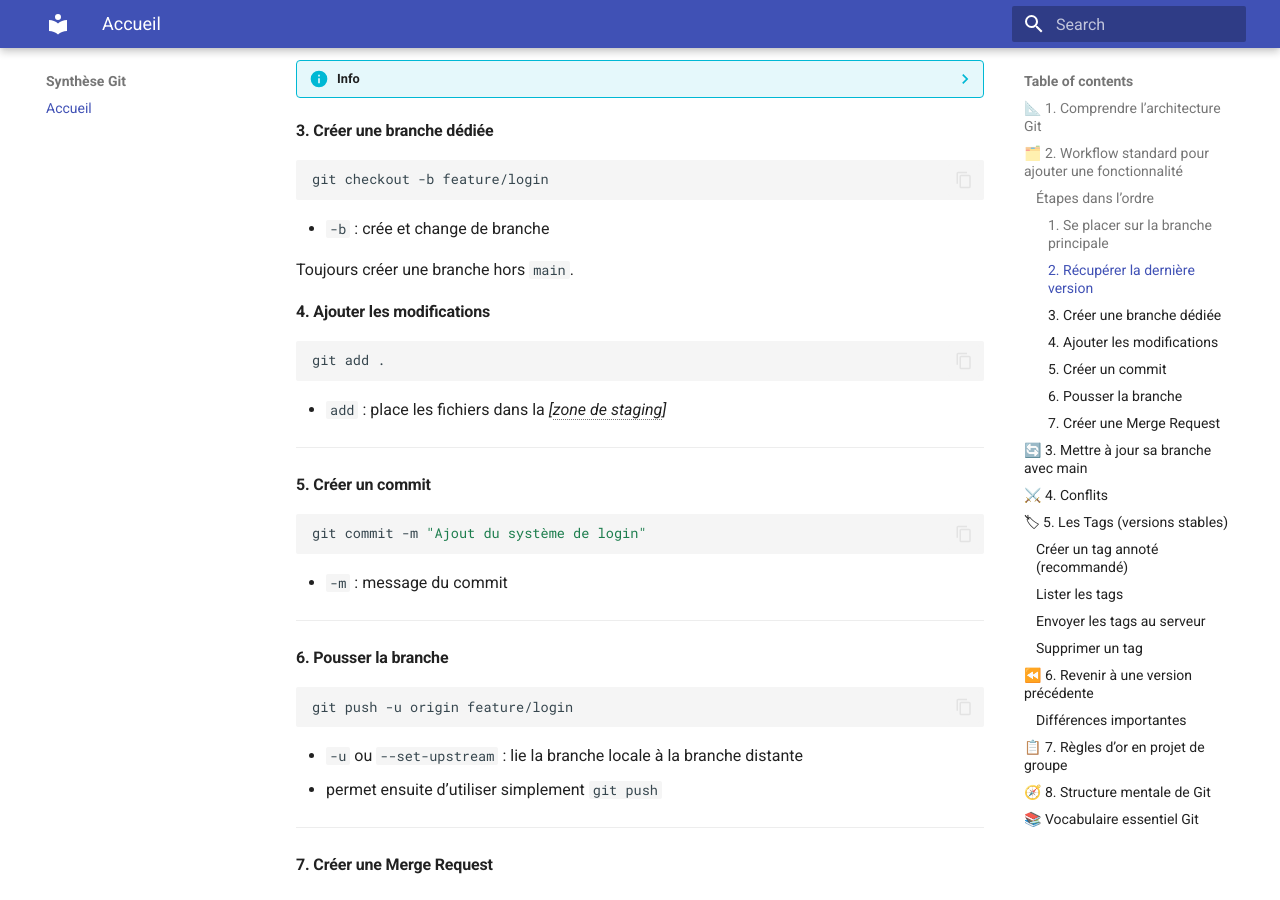
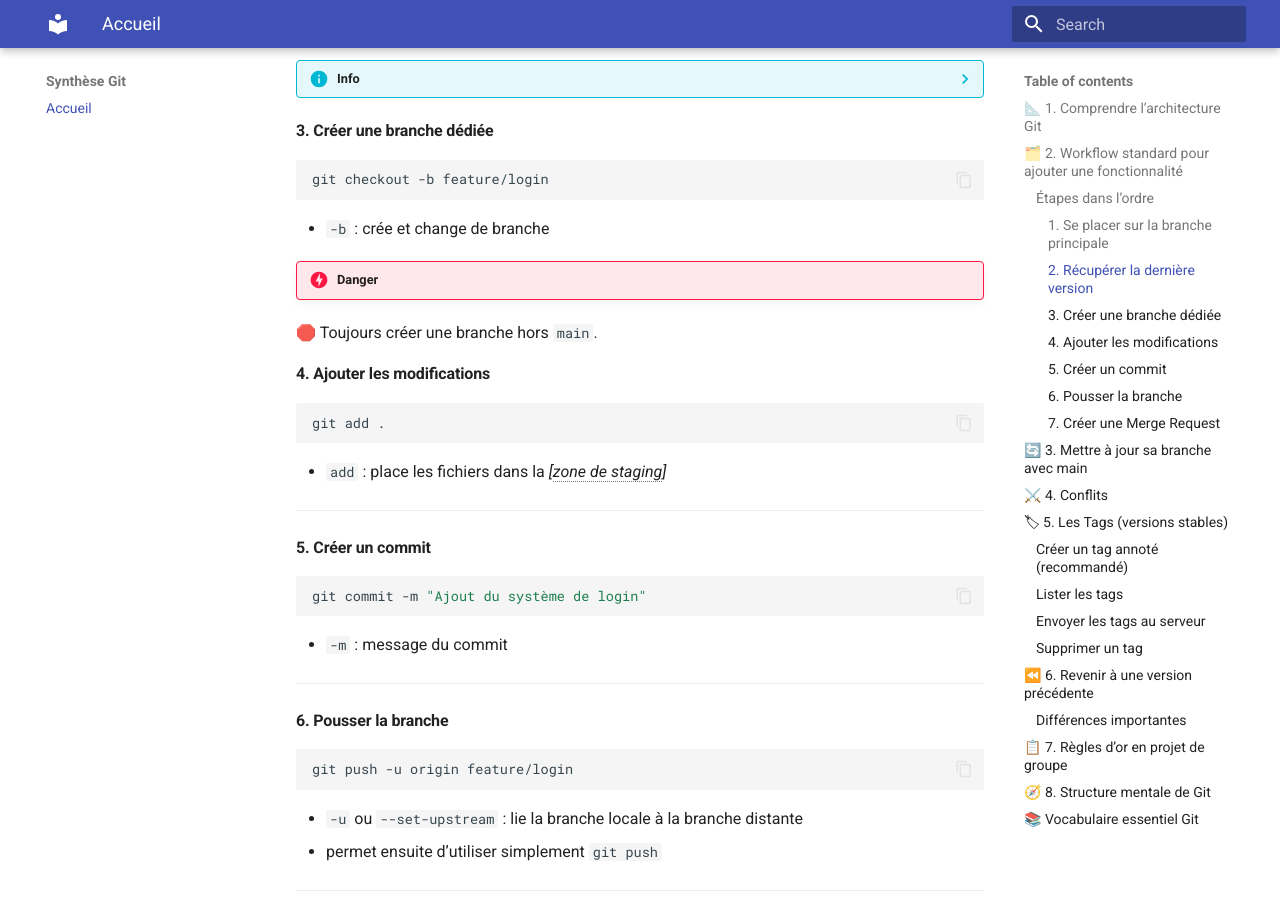
Before and after one commit to K1000dev/k1000dev.github.io, an MkDocs documentation site: the page built from docs/index.md, in a window 1280 px wide and 900 px high, scrolled down 848 px. Built offline with MkDocs 1.6.1 and Material for MkDocs 9.7.7, drawn with Linux system fonts in a browser that asks for light colours.

Commit message:
style & layout

```diff
--- a/docs/index.md
+++ b/docs/index.md
@@ -56,7 +56,8 @@ git checkout -b feature/login
 
 - `-b` : crée et change de branche
 
-Toujours créer une branche hors `main`.
+!!! danger
+🛑 Toujours créer une branche hors `main`.
 <br>
 
 
```
Also changed, not shown: site/index.html, site/search/search_index.json.
